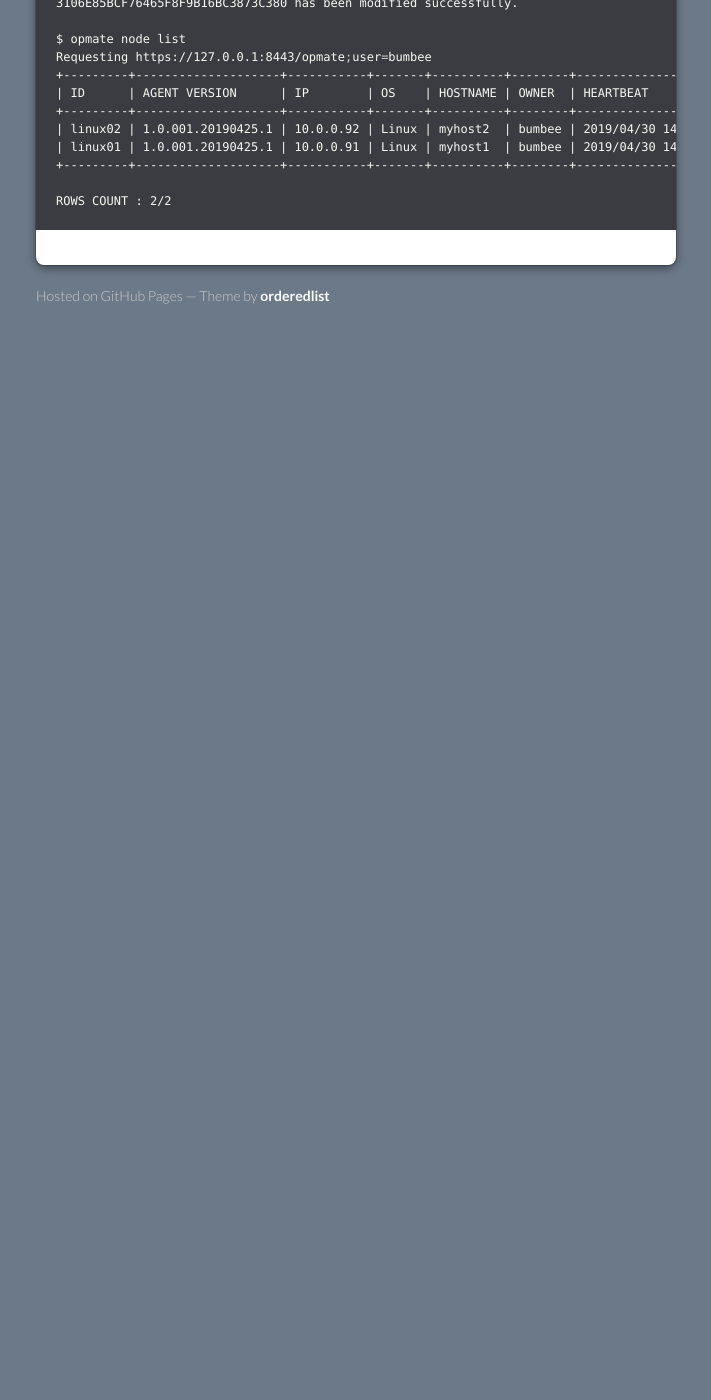
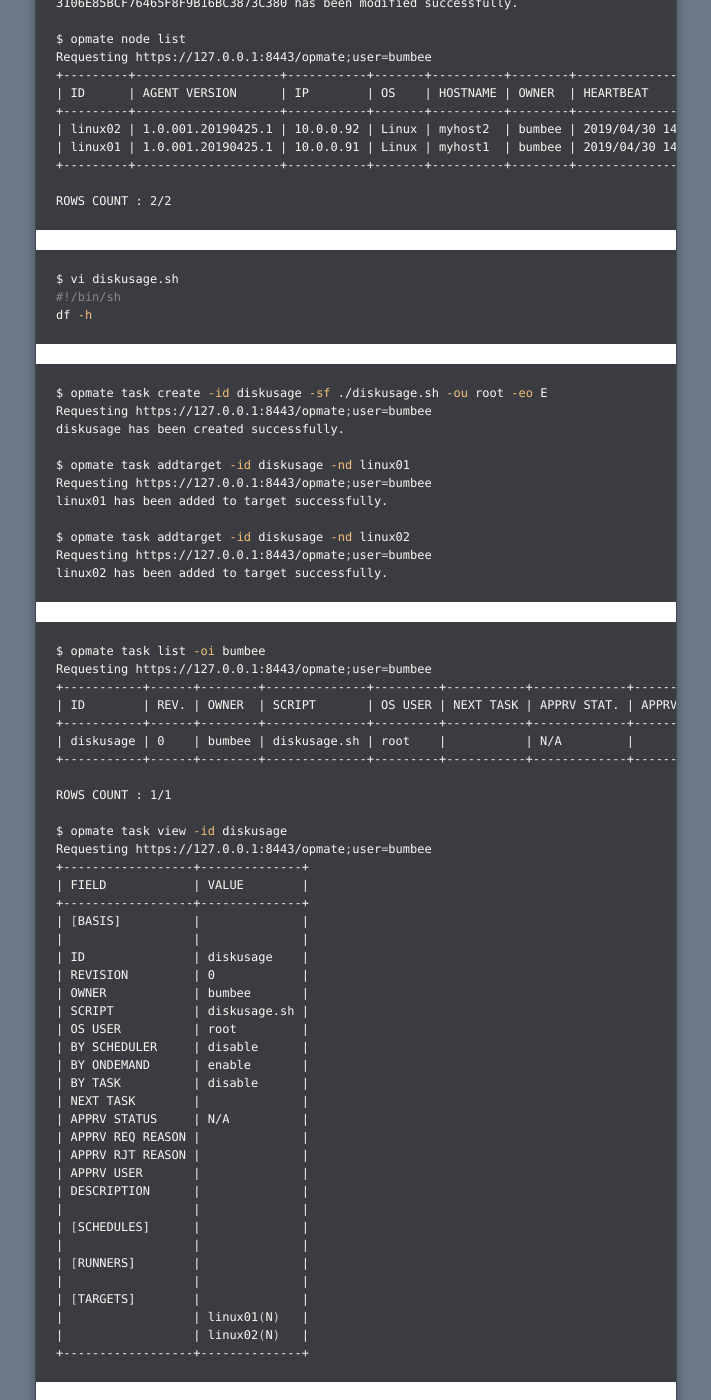
Before and after one commit to opmate/opmate.github.io, a Jekyll site: the page built from document/QuickTutorial.md, in a window 1280 px wide and 1400 px high, scrolled down 1342 px. Shown: the whole window, without its empty margins (284-995 px from the left). Built offline with Jekyll 4.4.1, drawn with Linux system fonts in a browser that asks for light colours; our own code applies the rules of GitHub Pages for plain Markdown files; a script that is not in the unit is left out; the repository's description, which GitHub fills in, is left out; before the commit the page ends 1718 px from its top, so only the background shows below that.

Commit message:
Update QuickTutorial.md

````diff
--- a/document/QuickTutorial.md
+++ b/document/QuickTutorial.md
@@ -79,3 +79,66 @@ Requesting https://127.0.0.1:8443/opmate;user=bumbee
 
 ROWS COUNT : 2/2
 ```
+
+```sh
+$ vi diskusage.sh
+#!/bin/sh
+df -h
+```
+
+```sh
+$ opmate task create -id diskusage -sf ./diskusage.sh -ou root -eo E
+Requesting https://127.0.0.1:8443/opmate;user=bumbee
+diskusage has been created successfully.
+
+$ opmate task addtarget -id diskusage -nd linux01
+Requesting https://127.0.0.1:8443/opmate;user=bumbee
+linux01 has been added to target successfully.
+
+$ opmate task addtarget -id diskusage -nd linux02
+Requesting https://127.0.0.1:8443/opmate;user=bumbee
+linux02 has been added to target successfully.
+```
+
+```sh
+$ opmate task list -oi bumbee
+Requesting https://127.0.0.1:8443/opmate;user=bumbee
++-----------+------+--------+--------------+---------+-----------+-------------+------------+
+| ID        | REV. | OWNER  | SCRIPT       | OS USER | NEXT TASK | APPRV STAT. | APPRV USER |
++-----------+------+--------+--------------+---------+-----------+-------------+------------+
+| diskusage | 0    | bumbee | diskusage.sh | root    |           | N/A         |            |
++-----------+------+--------+--------------+---------+-----------+-------------+------------+
+
+ROWS COUNT : 1/1
+
+$ opmate task view -id diskusage
+Requesting https://127.0.0.1:8443/opmate;user=bumbee
++------------------+--------------+
+| FIELD            | VALUE        |
++------------------+--------------+
+| [BASIS]          |              |
+|                  |              |
+| ID               | diskusage    |
+| REVISION         | 0            |
+| OWNER            | bumbee       |
+| SCRIPT           | diskusage.sh |
+| OS USER          | root         |
+| BY SCHEDULER     | disable      |
+| BY ONDEMAND      | enable       |
+| BY TASK          | disable      |
+| NEXT TASK        |              |
+| APPRV STATUS     | N/A          |
+| APPRV REQ REASON |              |
+| APPRV RJT REASON |              |
+| APPRV USER       |              |
+| DESCRIPTION      |              |
+|                  |              |
+| [SCHEDULES]      |              |
+|                  |              |
+| [RUNNERS]        |              |
+|                  |              |
+| [TARGETS]        |              |
+|                  | linux01(N)   |
+|                  | linux02(N)   |
++------------------+--------------+
+```
````
